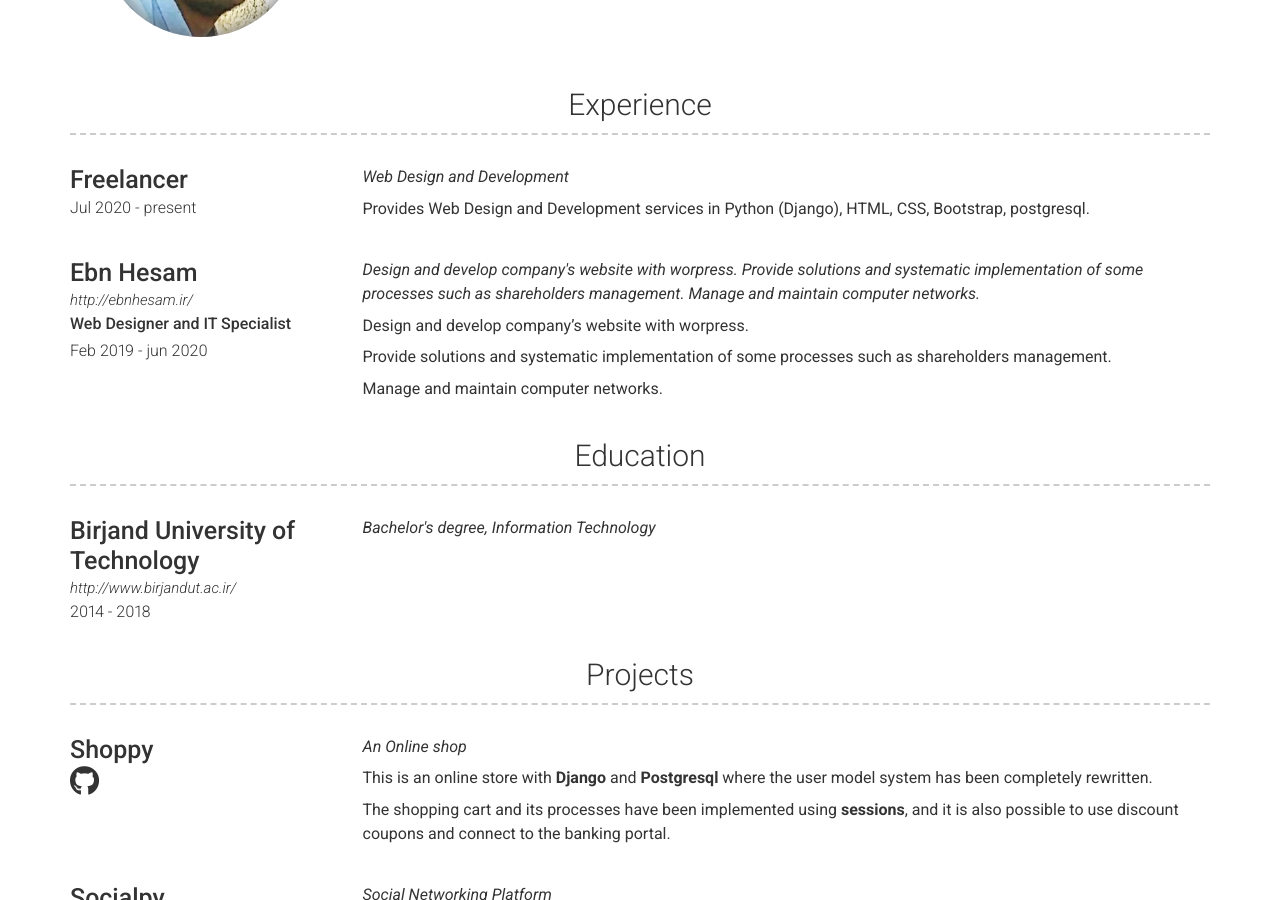
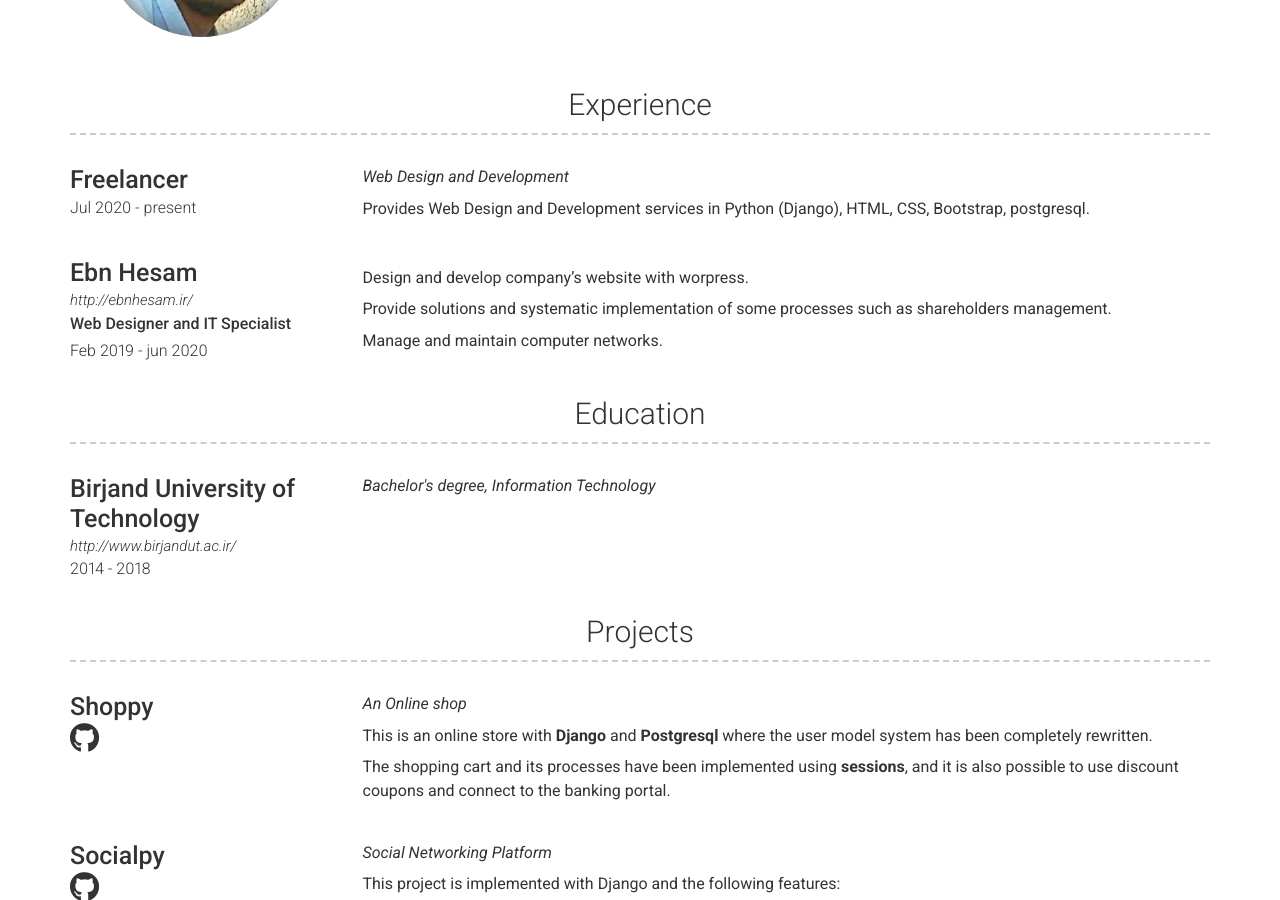
Before and after one commit to mohsenhsz/mohsenhsz.github.io, a Jekyll site: the page built from index.md, in a window 1280 px wide and 900 px high, scrolled down 465 px. Built offline with Jekyll 4.4.1, drawn with Linux system fonts in a browser that asks for light colours; nearby versions of some CDN libraries.

Commit message:
Update experience.yml

```diff
--- a/_data/experience.yml
+++ b/_data/experience.yml
@@ -15,11 +15,6 @@
   job_title: Web Designer and IT Specialist
   dates: Feb 2019 - jun 2020
   quote: >
-    Design and develop company's website with worpress.
-
-    Provide solutions and systematic implementation of some processes such as shareholders management.
-
-    Manage and maintain computer networks.
   description: |
     Design and develop company's website with worpress.
 
```
